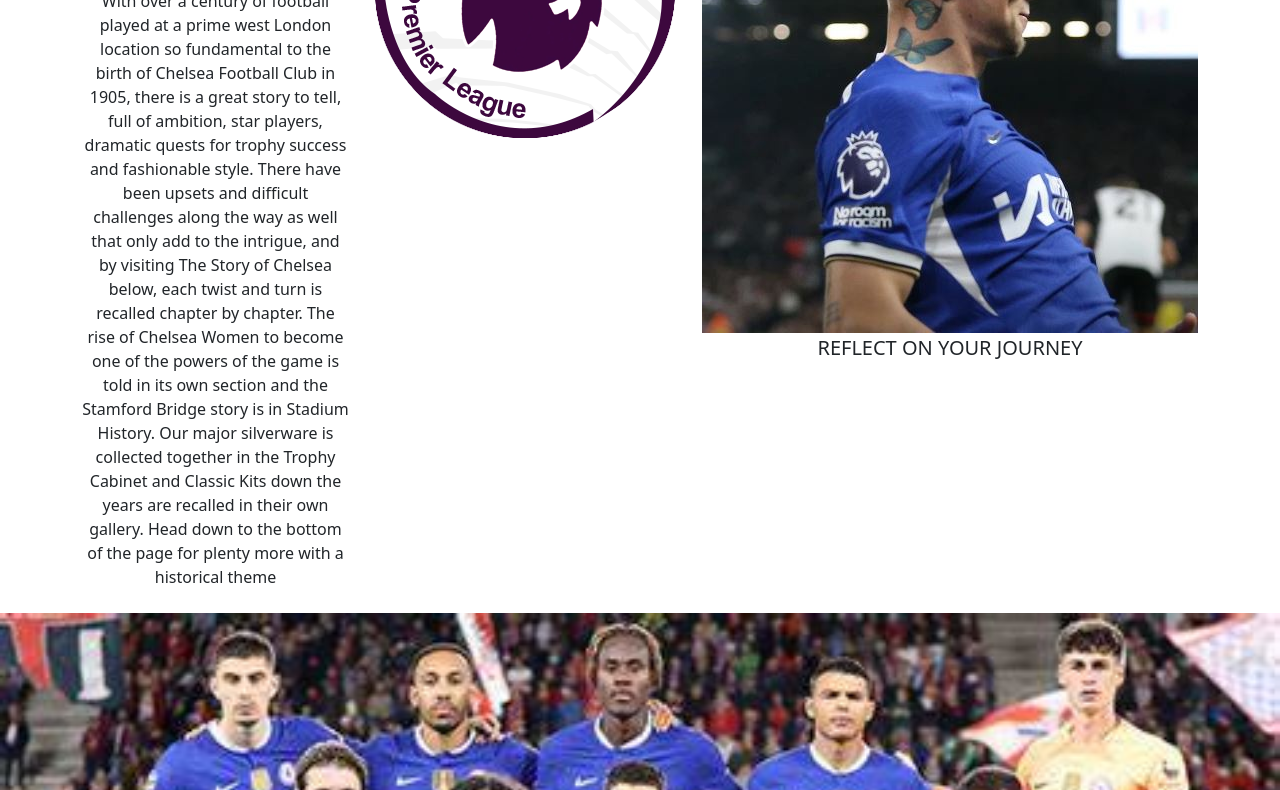
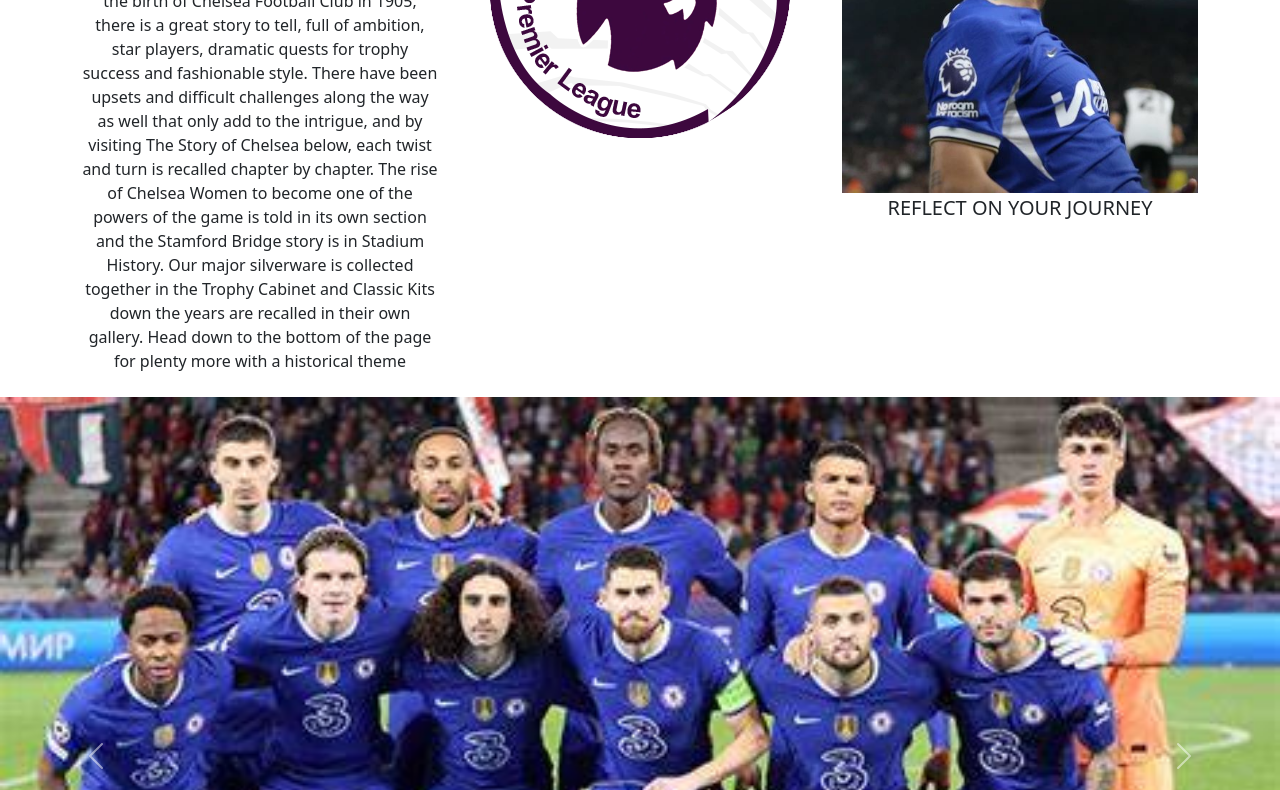
Before and after one commit to onajite1/mycfc, a plain HTML site: page index.html in a window 1280 px wide. Shown: the part 221-1011 px from the top of the page. Drawn offline with nearby package versions, Linux system fonts and the light colour scheme.

Commit message:
Add files via upload

```diff
--- a/index.html
+++ b/index.html
@@ -5,6 +5,7 @@
     <meta name="viewport" content="width=device-width, initial-scale=1">
     <title>Bootstrap demo</title>
     <link href="https://cdn.jsdelivr.net/npm/bootstrap@5.3.2/dist/css/bootstrap.min.css" rel="stylesheet" integrity="sha384-T3c6CoIi6uLrA9TneNEoa7RxnatzjcDSCmG1MXxSR1GAsXEV/Dwwykc2MPK8M2HN" crossorigin="anonymous">
+    <link rel="stylesheet" type="text/css" href="style.css">
   </head>
   <body>
 
@@ -30,7 +31,7 @@ The rise of Chelsea Women to become one of the powers of the game is told in its
    <img src="./epl.png">
     </div>
     <div class="col-sm">
-     <img src="./img1.jpg">
+     <img id="img" src="./img1.jpg">
      <p class="text-center fs-5">REFLECT ON YOUR JOURNEY</p>
     </div>
   </div>
--- /dev/null
+++ b/style.css
@@ -0,0 +1,4 @@
+#img
+{
+	width:100%;
+}
```
